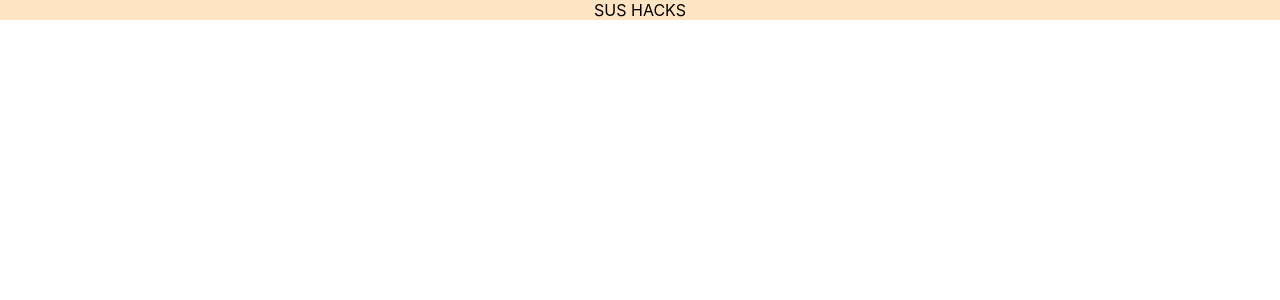
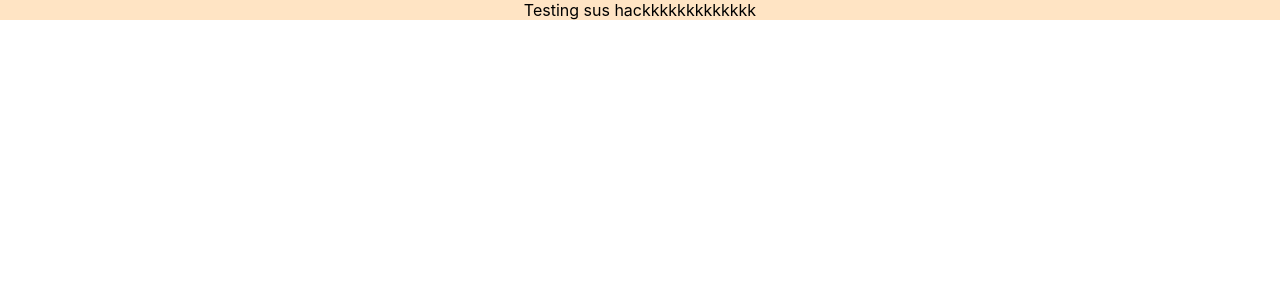
Before and after one commit to ravirt7911/sushacks, a React (Create React App) app: page / in a window 1280 px wide. Shown: the top 300 px of the page. Built offline with nearby package versions, Linux system fonts and the light colour scheme.

Commit message:
Sriram (#4)
* bg-color update

* some changes

---------

Co-authored-by: Kamsu Ravi Teeja <94612127+ravirt7911@users.noreply.github.com>

```diff
--- a/src/App.js
+++ b/src/App.js
@@ -1,7 +1,11 @@
 import "./App.css";
 
 function App() {
+
+  return <div className="App">Testing sus hackkkkkkkkkkkkk</div>;
+
   return <div className="App">SUS HACKS</div>;
+
 }
 
 export default App;
```
